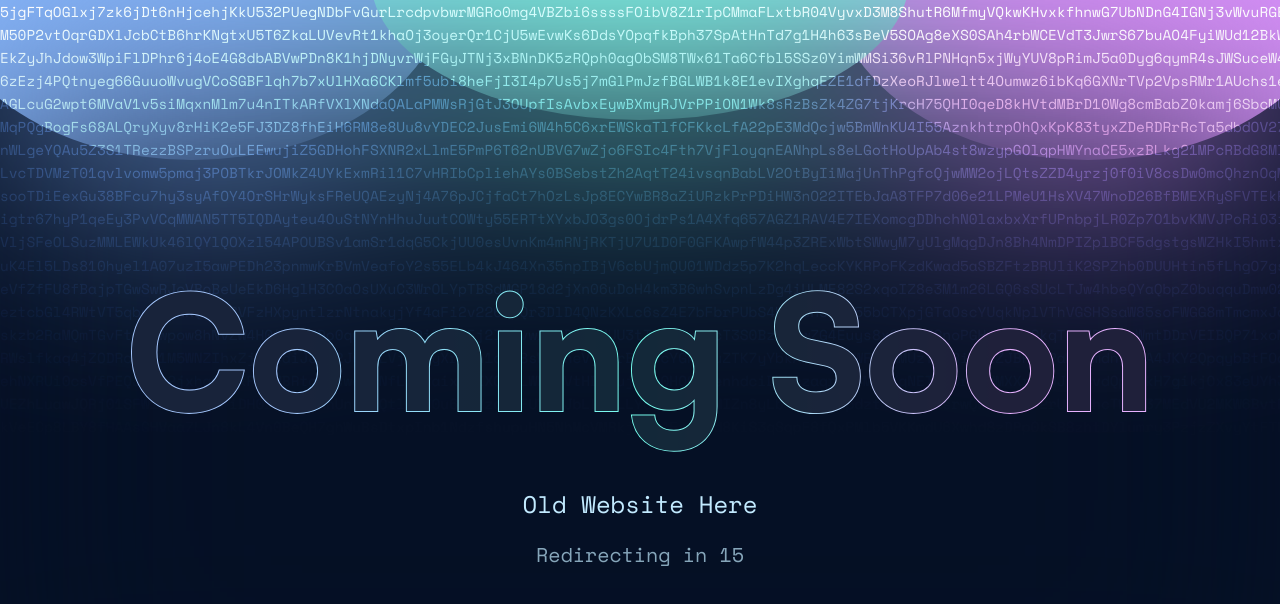
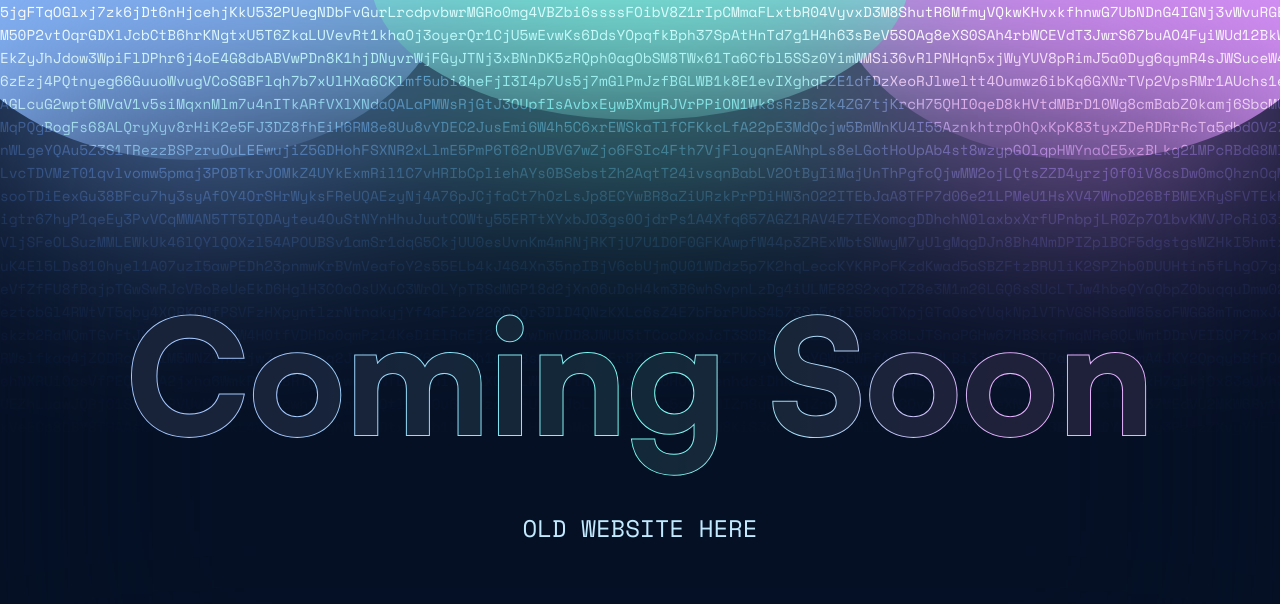
Before and after one commit to brinterwastaken/brinterwastaken.github.io, a Vue app: page / in a window 1280 px wide. Shown: the top 604 px of the page. Built offline with nearby package versions, Linux system fonts and the light colour scheme.

Commit message:
Revert "added auto redirect to old website"
This reverts commit 705a3e7fa60ce244f7a0bf4e51d4f1ae754b6a5d.

```diff
--- a/src/App.vue
+++ b/src/App.vue
@@ -1,5 +1,6 @@
 <script setup lang="ts">
 import ComingSoon from './components/ComingSoon.vue';
+
 
 </script>
 
--- a/src/assets/main.css
+++ b/src/assets/main.css
@@ -1,4 +1,4 @@
-@import url(/fonts/Satoshi-Variable.css);
+@import url(/public/fonts/Satoshi-Variable.css);
 
 body {
   min-height: 100vh;
--- a/src/components/ComingSoon.vue
+++ b/src/components/ComingSoon.vue
@@ -3,9 +3,8 @@ import { ref } from 'vue'
 import FancyHeading from './FancyHeading.vue';
 
 const bgtext = ref('')
-const countdown = ref(20)
-const originalText = 'Old Website Here'
-const linktext = ref('Old Website Here')
+const originalText = 'OLD WEBSITE HERE'
+const linktext = ref('OLD WEBSITE HERE')
 
 const chars = 'abcdefghijklmnopqrstuvwxyzABCDEFGHIJKLMNOPQRSTUVWXYZ0123456789'
 
@@ -37,17 +36,6 @@ const linkEffect = () => {
   }, 25)
 }
 
-const redirectingCountdown = () => {
-  const interval = setInterval(() => {
-    countdown.value--;
-    if (countdown.value == 0) {
-      clearInterval(interval);
-      window.location.href = "https://brin.is-a.dev/old-website-2";
-    };
-  }, 1000)
-}
-
-redirectingCountdown();
 updateBgText();
 linkEffect();
 </script>
@@ -67,7 +55,6 @@ linkEffect();
     <a @mouseover="linkEffect" class="link" href="https://brin.is-a.dev/old-website-2">{{
       linktext
     }}</a>
-    <div class="redirecting">Redirecting in {{ countdown }}</div>
   </div>
 </template>
 
@@ -157,9 +144,4 @@ linkEffect();
   text-decoration: underline;
   text-shadow: 0 0.1rem 2rem #75b1d2;
 }
-.redirecting {
-  font-size: 1.25rem;
-  color: #c2eaffaf;
-  font-family: 'Space Mono';
-}
 </style>
```
Also changed, not shown: package.json (+12 -12 lines), 2 other files (tests, documents, lock files or other folders).
